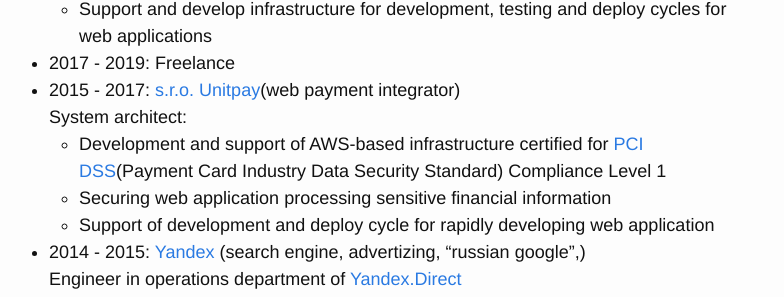
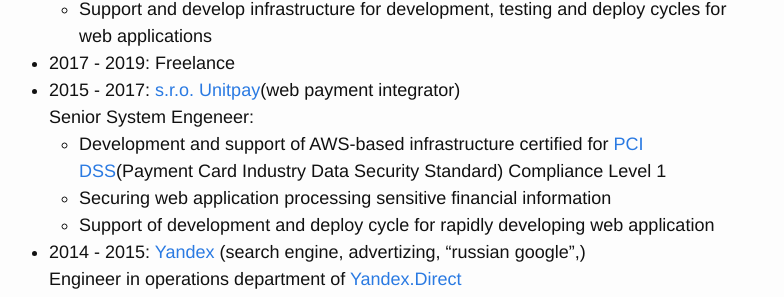
Before and after one commit to selivan/selivan.github.io, a Jekyll site: the page built from cv/index.md, in a window 1280 px wide and 900 px high, scrolled down 2689 px. Shown: the part 153-450 px from the top of the window, without its empty margins (251-1035 px from the left). Built offline with Jekyll 4.4.1, drawn with Linux system fonts in a browser that asks for light colours.

Commit message:
Update index.md

```diff
--- a/cv/index.md
+++ b/cv/index.md
@@ -87,7 +87,7 @@
   * Support and develop infrastructure for development, testing and deploy cycles for web applications
 * 2017 - 2019: Freelance
 * 2015 - 2017: [s.r.o. Unitpay](https://unitpay.ru)(web payment integrator)\
-  System architect:
+  Senior System Engeneer:
   * Development and support of AWS-based infrastructure certified for [PCI DSS](https://en.wikipedia.org/wiki/Payment_Card_Industry_Data_Security_Standard)(Payment Card Industry Data Security Standard) Compliance Level 1
   * Securing web application processing sensitive financial information
   * Support of development and deploy cycle for rapidly developing web application
```
